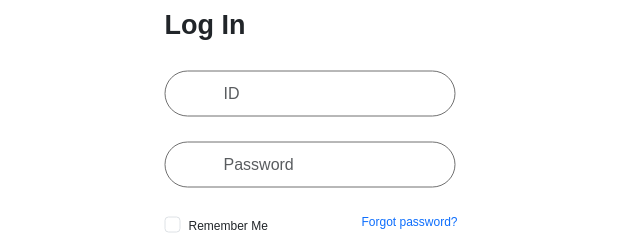
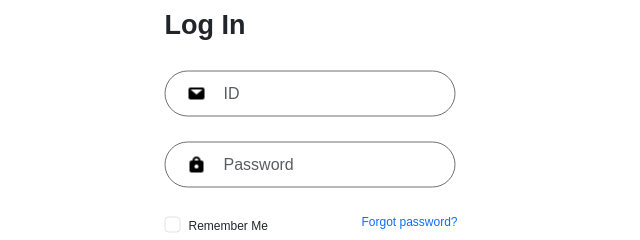
Before and after one commit to kakashii2/bibi.github.io, a plain HTML site: page index.html in a window 1280 px wide. Shown: the part 392-632 px from the top of the page, 329-969 px from the left. Drawn offline with nearby package versions, Linux system fonts and the light colour scheme.

Commit message:
Update login.css

```diff
--- a/css/login.css
+++ b/css/login.css
@@ -62,7 +62,7 @@
 
 
 .id {
-    background-image:url("img/Messages.png");
+    background-image:url("../img/Messages.png");
     background-position: 23px center;
     background-size: 16px;
     background-repeat: no-repeat;
@@ -75,7 +75,7 @@
 }
 
 .pw {
-    background-image:url("img/Lock.png");
+    background-image:url("../img/Lock.png");
     background-position: 23px center;
     background-size: 16px;
     background-repeat: no-repeat;
```
